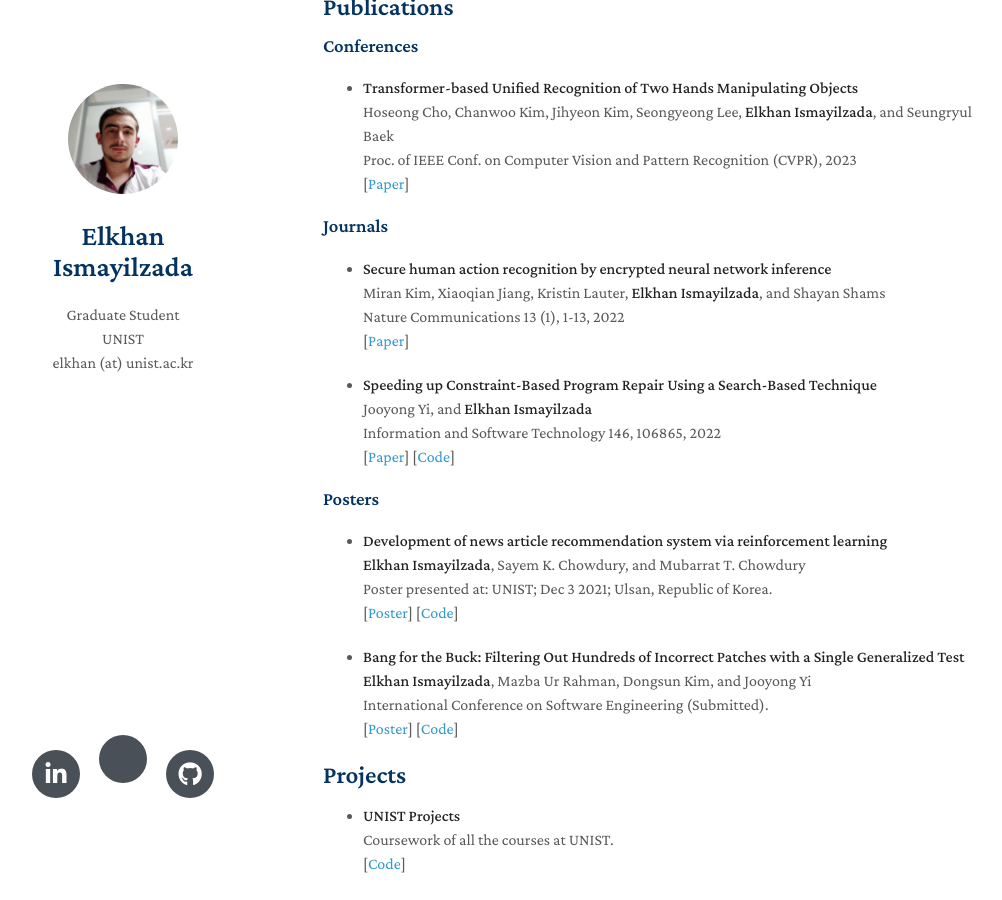
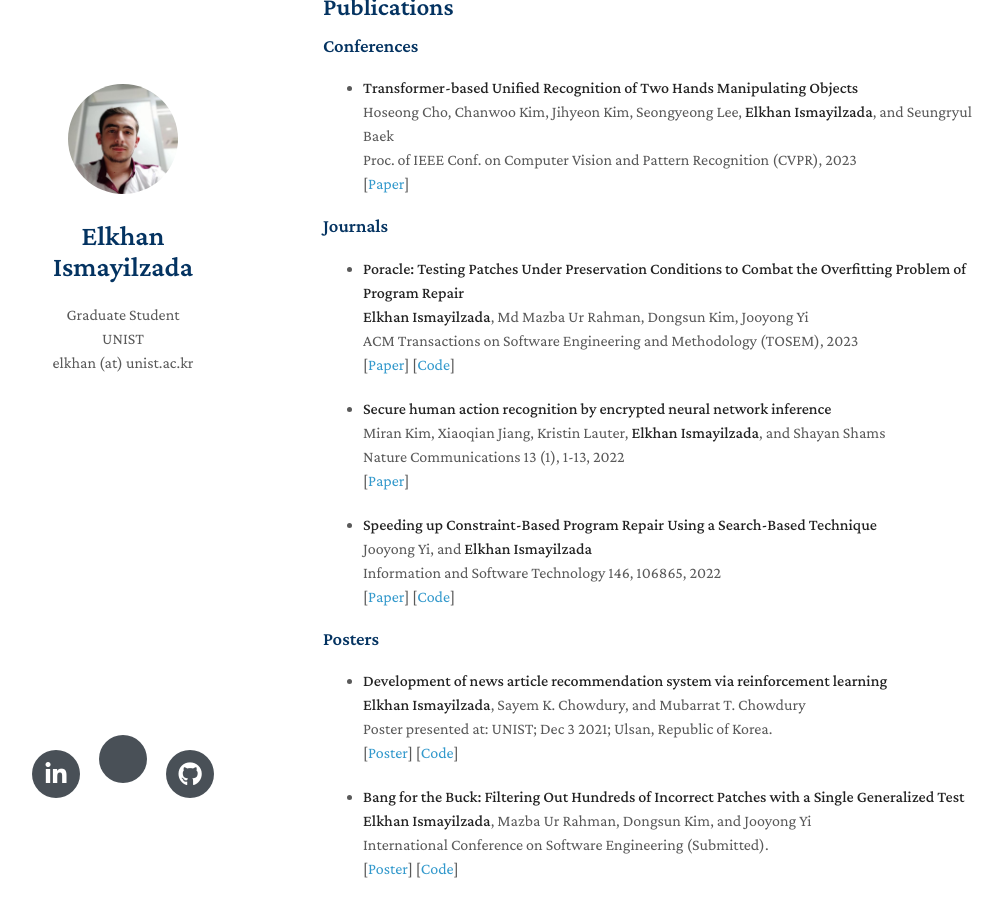
Before and after one commit to elkhanzada/elkhanzada.github.io, a Jekyll site: the page built from index.md, in a window 1280 px wide and 900 px high, scrolled down 1354 px. Shown: the whole window, without its empty margins (147-1149 px from the left). Built offline with Jekyll 4.4.1, drawn with Linux system fonts in a browser that asks for light colours; nearby versions of some CDN libraries; a style sheet for code colours, icons or effects is not loaded; our own code applies the rules of GitHub Pages for plain Markdown files.

Commit message:
Update index.md

```diff
--- a/index.md
+++ b/index.md
@@ -67,6 +67,14 @@ I am a MSc candidate in [CSE](https://cse.unist.ac.kr/) at [UNIST](https://www.u
 
 
 ### Journals
+- **Poracle: Testing Patches Under Preservation Conditions to Combat the Overfitting Problem of Program Repair**
+  <br>
+  **Elkhan Ismayilzada**, Md Mazba Ur Rahman, Dongsun Kim, Jooyong Yi
+  <br>
+  ACM Transactions on Software Engineering and Methodology (TOSEM), 2023
+  <br>
+  [[Paper](https://dl.acm.org/doi/10.1145/3625293)]
+  [[Code](https://github.com/UNIST-LOFT/poracle)]
 
 - **Secure human action recognition by encrypted neural network inference**
   <br>
```
